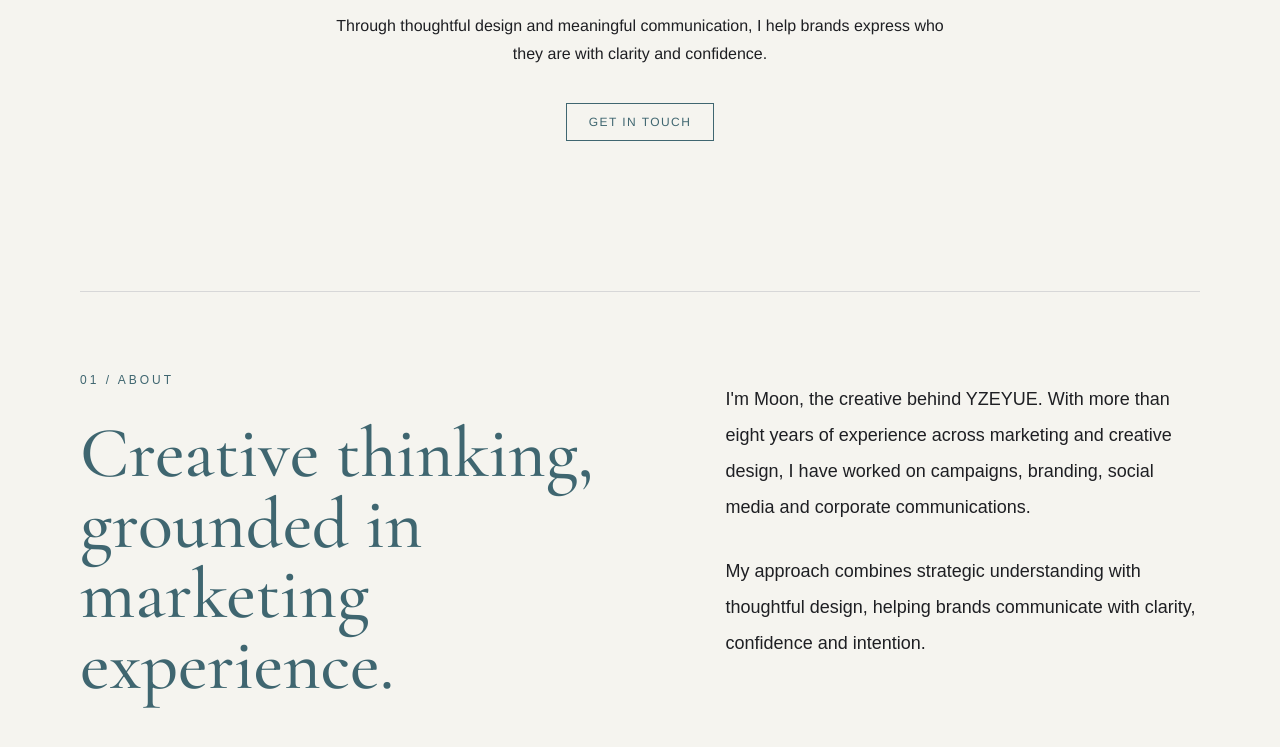
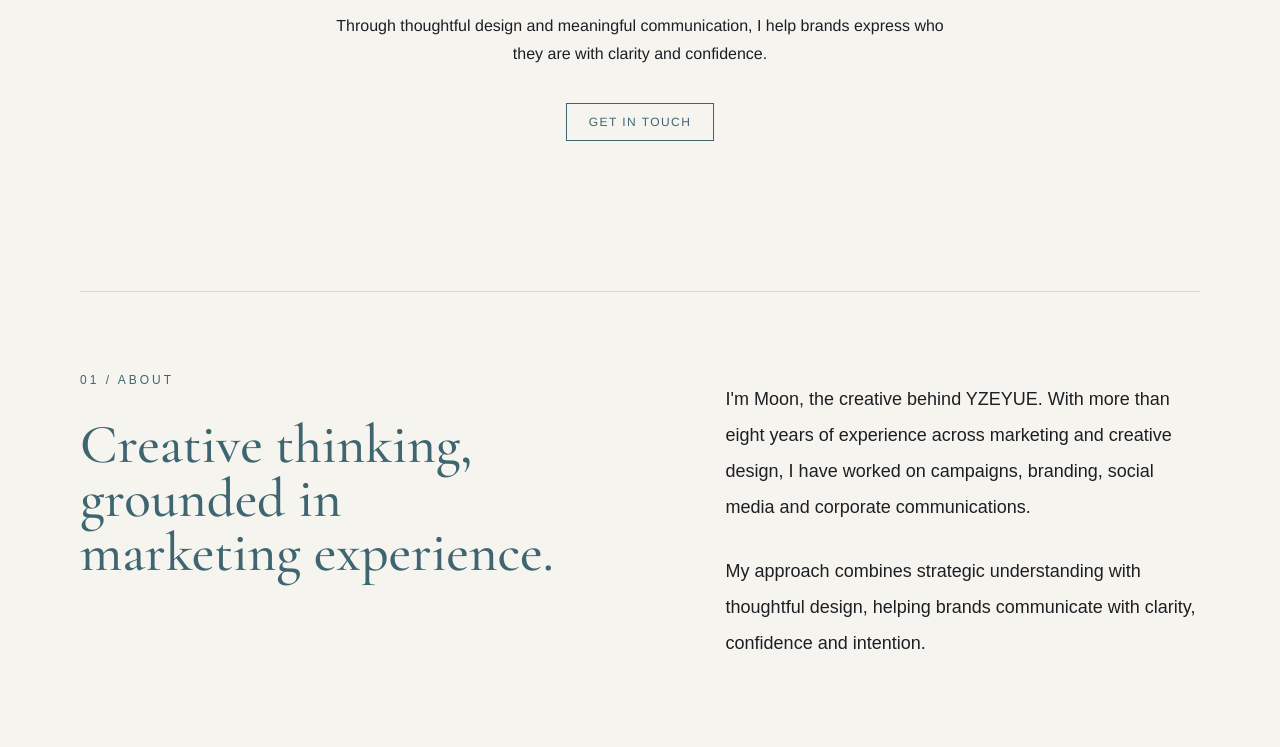
Before and after one commit to moonzeyue/yzeyue-website, a plain HTML site: page index.html in a window 1280 px wide. Shown: the part 620-1367 px from the top of the page. Drawn offline with nearby package versions, Linux system fonts and the light colour scheme.

Commit message:
Update About Style

```diff
--- a/css/style.css
+++ b/css/style.css
@@ -243,7 +243,7 @@ h1 {
     Georgia,
     serif;
 
-  font-size: clamp(46px, 6vw, 72px);
+  font-size: clamp(46px, 6vw, 55px);
   font-weight: 500;
   line-height: 0.98;
   text-wrap: balance;
```
